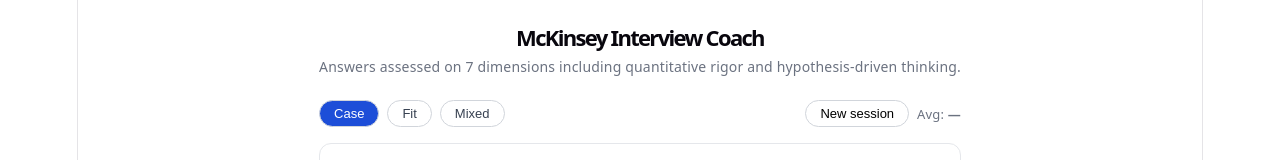
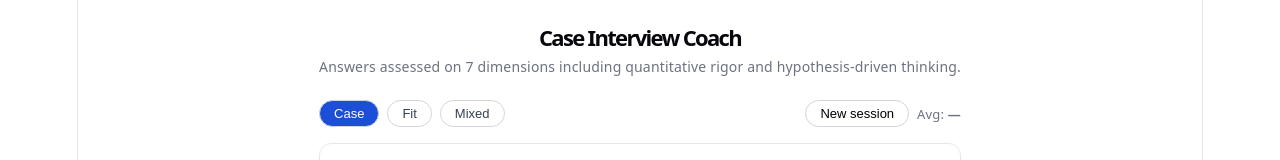
Before and after one commit to nirali97/mckinsey-coach, a React (Vite) app in the folder frontend/: page / in a window 1280 px wide. Shown: the top 160 px of the page. Built offline with nearby package versions, Linux system fonts and the light colour scheme; no server answers.

Commit message:
rename to Case Interview Coach

```diff
--- a/frontend/src/App.jsx
+++ b/frontend/src/App.jsx
@@ -97,7 +97,7 @@
   return (
     <div style={{ maxWidth: 720, margin: "0 auto", padding: "24px 16px", fontFamily: "system-ui, sans-serif" }}>
       <div style={{ marginBottom: 20 }}>
-        <h1 style={{ fontSize: 22, fontWeight: 700, margin: 0 }}>McKinsey Interview Coach</h1>
+        <h1 style={{ fontSize: 22, fontWeight: 700, margin: 0 }}>Case Interview Coach</h1>
         <p style={{ color: "#6b7280", fontSize: 14, marginTop: 4 }}>Answers assessed on 7 dimensions including quantitative rigor and hypothesis-driven thinking.</p>
       </div>
 
```
